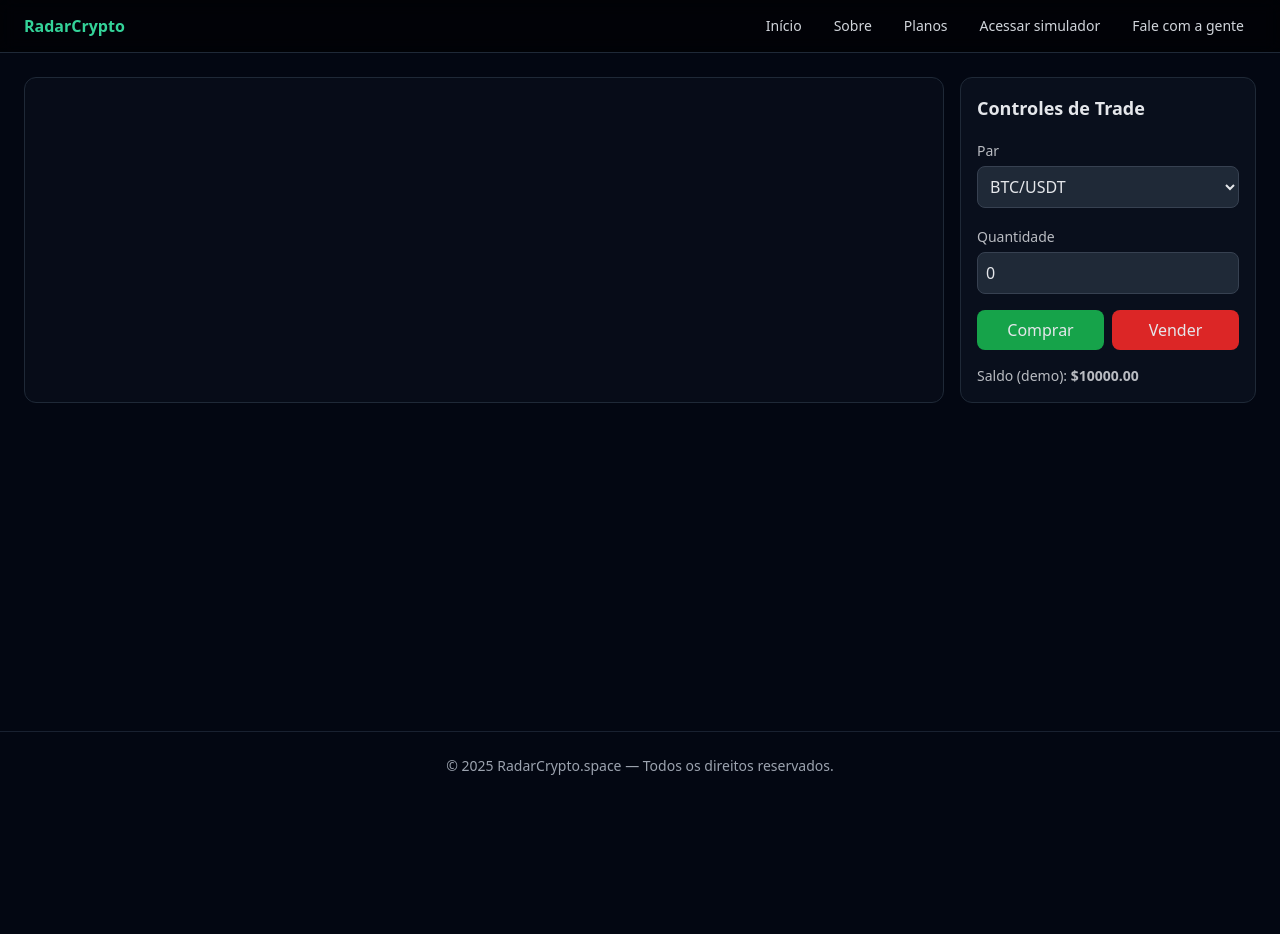
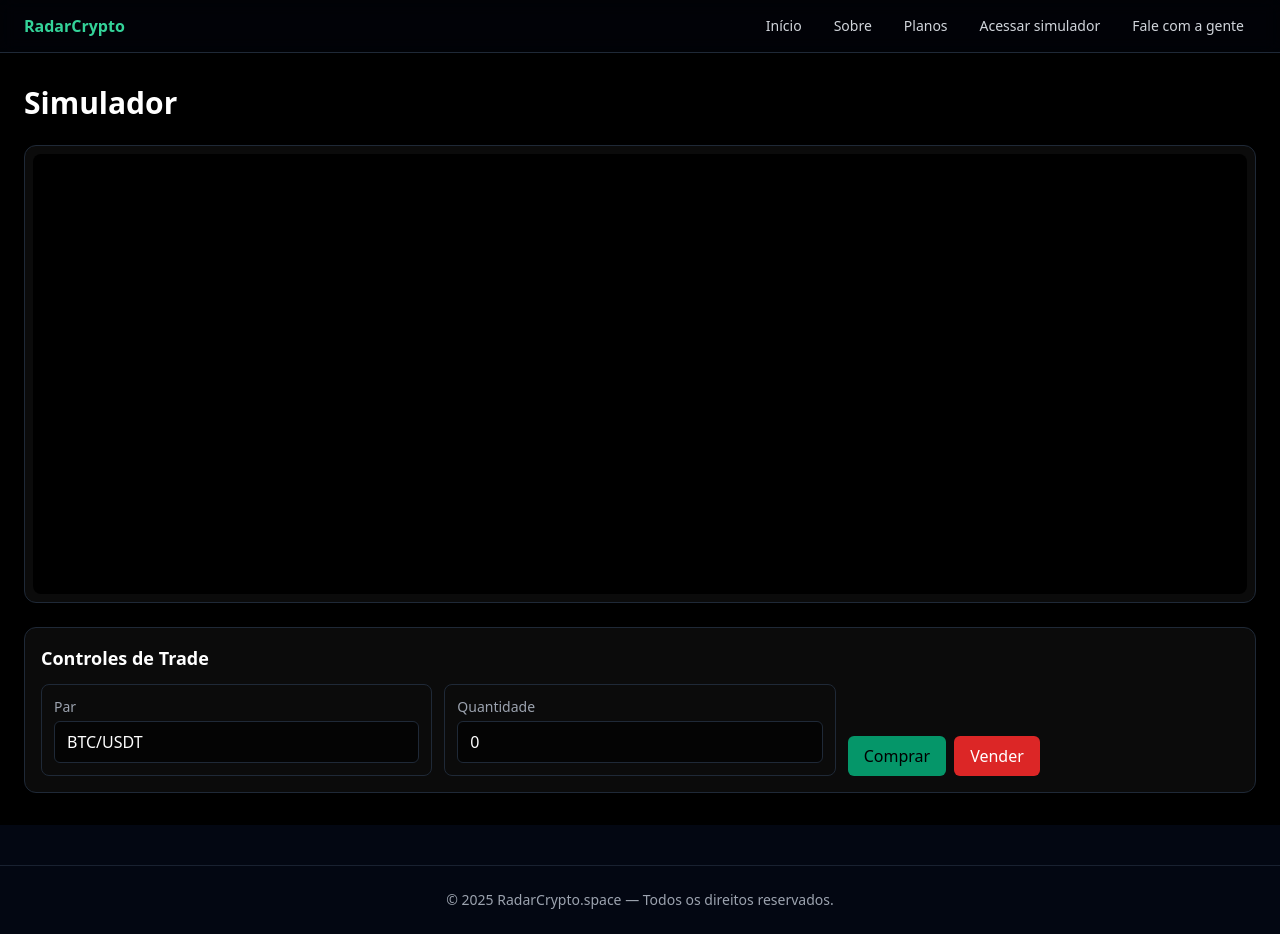
Before and after one commit to Ivanmonteiro-create/radarcripto.space, a Next.js app: page /simulator in a window 1280 px wide. Before the commit the page ends 800 px from the top, so only its background shows below. Built offline with nearby package versions, Linux system fonts and the light colour scheme.

Commit message:
Update page.tsx

```diff
--- a/app/simulator/page.tsx
+++ b/app/simulator/page.tsx
@@ -1,35 +1,38 @@
- // app/simulador/page.tsx
-import dynamic from 'next/dynamic';
-
+// app/simulador/page.tsx
 export const metadata = {
   title: 'Simulador | RadarCrypto',
-  description: 'Simulador de trading com gráfico e painel de operações.',
+  description: 'Simulador de trading do RadarCrypto',
 };
-
-// Carrega componentes client-side sem SSR
-const TradingViewWidget = dynamic(
-  () => import('@/components/TradingViewWidget'),
-  { ssr: false }
-);
-
-const TradePanel = dynamic(
-  () => import('@/components/TradePanel'),
-  { ssr: false }
-);
 
 export default function SimuladorPage() {
   return (
-    <main className="mx-auto max-w-[1600px] p-4 md:p-6">
-      <div className="grid grid-cols-12 gap-4">
-        {/* Gráfico ocupa o restante */}
-        <section className="col-span-12 lg:col-span-9 rounded-xl border border-gray-800 bg-gray-900/30 p-2">
-          <TradingViewWidget symbol="BINANCE:BTCUSDT" interval="5" hideLegend />
+    <main className="min-h-[calc(100vh-64px)] w-full bg-black text-white">
+      <div className="mx-auto max-w-[1600px] px-4 py-8 md:px-6">
+        <h1 className="text-2xl md:text-3xl font-bold mb-6">Simulador</h1>
+
+        {/* Área do gráfico */}
+        <section className="rounded-xl border border-gray-800 bg-[#0b0b0b] p-2 mb-6">
+          <div className="h-[55vh] w-full rounded-lg bg-black" />
         </section>
 
-        {/* Painel de trade à direita */}
-        <aside className="col-span-12 lg:col-span-3">
-          <TradePanel />
-        </aside>
+        {/* Controles de trade (placeholder) */}
+        <section className="rounded-xl border border-gray-800 bg-[#0b0b0b] p-4">
+          <h2 className="text-lg font-semibold mb-3">Controles de Trade</h2>
+          <div className="grid gap-3 md:grid-cols-3">
+            <div className="rounded-lg border border-gray-800 p-3">
+              <div className="text-sm text-gray-400 mb-1">Par</div>
+              <div className="rounded-md bg-black/60 px-3 py-2 border border-gray-800">BTC/USDT</div>
+            </div>
+            <div className="rounded-lg border border-gray-800 p-3">
+              <div className="text-sm text-gray-400 mb-1">Quantidade</div>
+              <div className="rounded-md bg-black/60 px-3 py-2 border border-gray-800">0</div>
+            </div>
+            <div className="flex items-end gap-2">
+              <button className="rounded-md bg-emerald-600 text-black px-4 py-2 font-medium hover:opacity-90">Comprar</button>
+              <button className="rounded-md bg-red-600 px-4 py-2 font-medium hover:opacity-90">Vender</button>
+            </div>
+          </div>
+        </section>
       </div>
     </main>
   );
```
